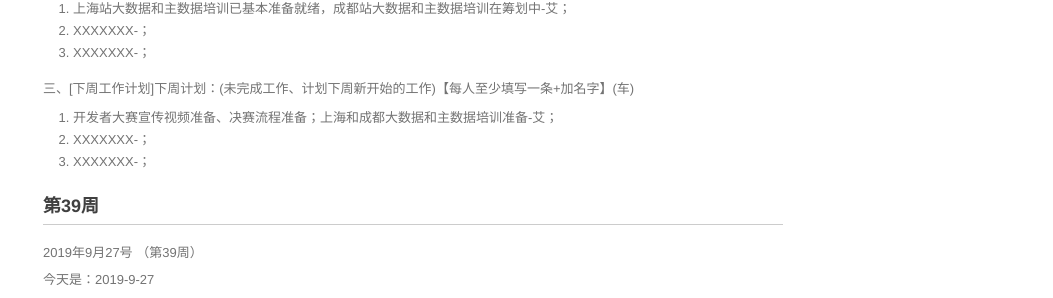
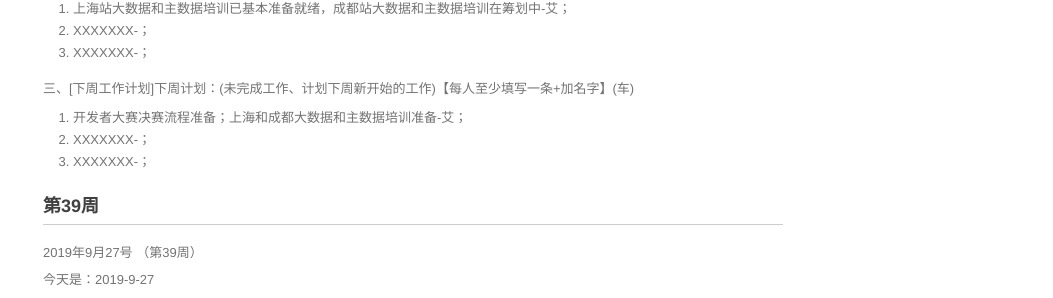
Before and after one commit to walllFlower/blog, a Jekyll site: the page built from _posts/2018-07-17-day_report_cxz.md, in a window 1280 px wide and 900 px high, scrolled down 1154 px. Shown: the part 150-448 px from the top of the window, without its empty margins (227-1280 px from the left). Built offline with Jekyll 4.4.1, drawn with Linux system fonts in a browser that asks for light colours; comment, search, counter and statistics services are not loaded.

Commit message:
Update 2018-07-17-day_report_cxz.md

```diff
--- a/_posts/2018-07-17-day_report_cxz.md
+++ b/_posts/2018-07-17-day_report_cxz.md
@@ -79,7 +79,7 @@ categories: 技术运营工作周报
 
 三、[下周工作计划]下周计划：(未完成工作、计划下周新开始的工作)【每人至少填写一条+加名字】(车)
 
-1. 开发者大赛宣传视频准备、决赛流程准备；上海和成都大数据和主数据培训准备-艾；
+1. 开发者大赛决赛流程准备；上海和成都大数据和主数据培训准备-艾；
 2. XXXXXXX-；
 3. XXXXXXX-；
 
```
